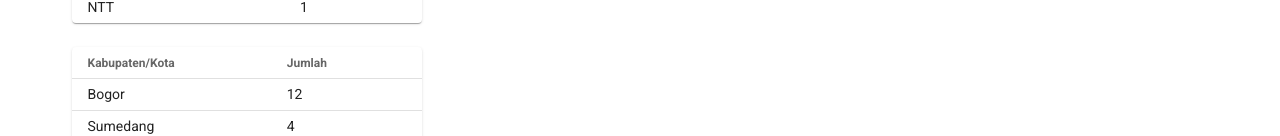
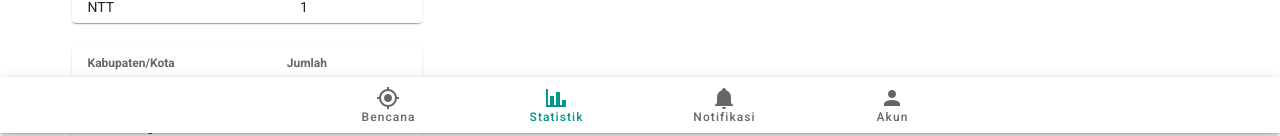
Before and after one commit to maliqazzz/disaster-mobile, a Vue app: page /#/statistik in a window 1280 px wide. Shown: the part 667-803 px from the top of the page. Built offline with nearby package versions, Linux system fonts and the light colour scheme.

Commit message:
update bot nav

```diff
--- a/src/components/BotNav.vue
+++ b/src/components/BotNav.vue
@@ -3,7 +3,7 @@
         :value="value"
         color="teal"
         grow
-        absolute
+        fixed
     >
         <v-btn to="/home">
             <span>Bencana</span>
```
